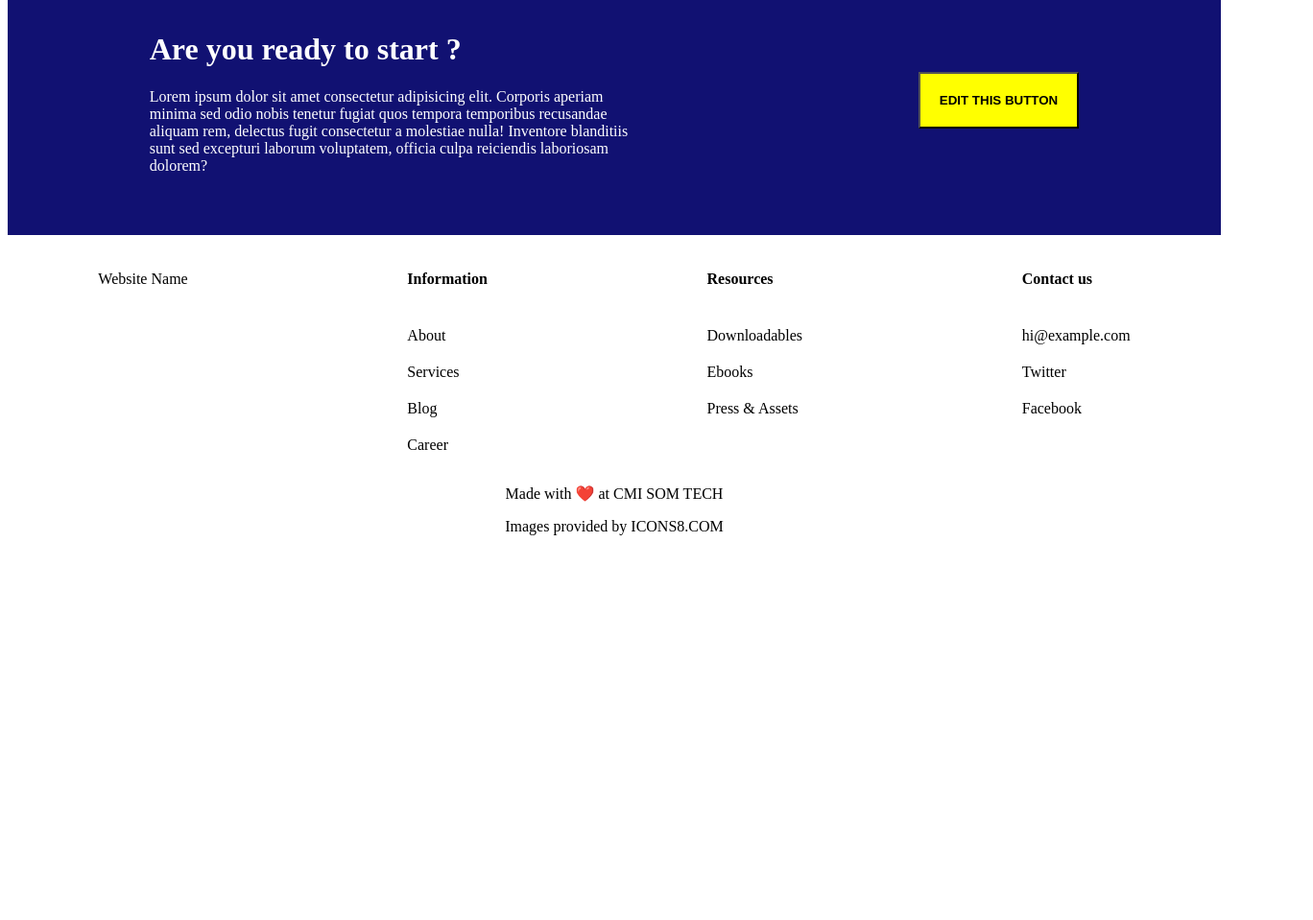
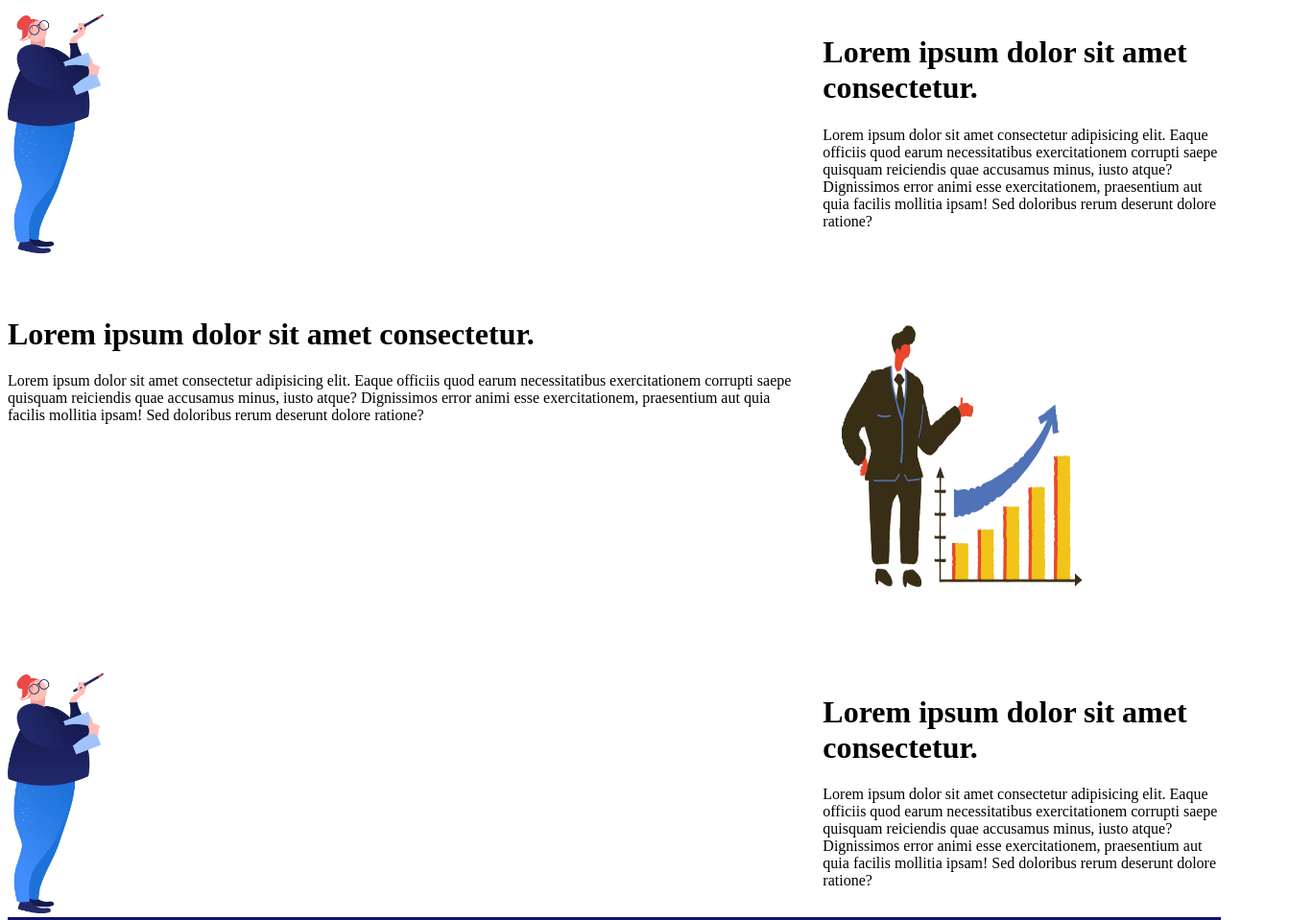
Before and after one commit to cmi112/Web-design-1, a plain HTML site: page index.html in a window 1280 px wide. Shown: the part 1120-2079 px from the top of the page at 96% size, 1368 px wide, since content can reach past the window. Before the commit the page ends 1748 px from the top, so only its background shows below. Drawn offline with Linux system fonts and the light colour scheme.

Commit message:
added images

```diff
--- a/index.html
+++ b/index.html
@@ -51,6 +51,43 @@
       <p>Lorem ipsum dolor sit amet consectetur adipisicing elit. Odit, asperiores sapiente nulla perferendis magnam nostrum deserunt ratione natus totam dolor dolore perspiciatis eveniet accusantium voluptatum in omnis beatae harum corporis esse possimus! Exercitationem illum quasi deserunt sint delectus cumque tenetur illo molestiae eaque. In quidem assumenda doloribus quam ipsum nulla aliquid. Tempora officia quibusdam ducimus tempore veritatis! In, fugit quas?</p>
     </div>
   </section>
+
+  <!-- Middle containers -->
+  <div class="middle-container">
+    <div class="sub-container">
+      <div>
+     <img src="./img/clip-629.png" alt="" width="100px">
+      </div>
+      <div>
+        <h1>Lorem ipsum dolor sit amet consectetur.</h1>
+        <p>Lorem ipsum dolor sit amet consectetur adipisicing elit. Eaque officiis quod earum necessitatibus exercitationem corrupti saepe quisquam reiciendis quae accusamus minus, iusto atque? Dignissimos error animi esse exercitationem, praesentium aut quia facilis mollitia ipsam! Sed doloribus rerum deserunt dolore ratione?</p>
+      </div>
+
+    </div>
+    <div class="sub-container">
+      <div>
+        <h1>Lorem ipsum dolor sit amet consectetur.</h1>
+        <p>Lorem ipsum dolor sit amet consectetur adipisicing elit. Eaque officiis quod earum necessitatibus exercitationem corrupti saepe quisquam reiciendis quae accusamus minus, iusto atque? Dignissimos error animi esse exercitationem, praesentium aut quia facilis mollitia ipsam! Sed doloribus rerum deserunt dolore ratione?</p>
+      </div>
+      <div>
+        <img src="./img/bermuda-businessman-and-project-success-graph-1.png" alt="" width="300px" height="350px">
+      </div>
+
+    </div>
+    <div class="sub-container">
+      <div>
+        <img src="./img/clip-629.png" alt="" width="100px">
+      </div>
+      <div>
+        <h1>Lorem ipsum dolor sit amet consectetur.</h1>
+        <p>Lorem ipsum dolor sit amet consectetur adipisicing elit. Eaque officiis quod earum necessitatibus exercitationem corrupti saepe quisquam reiciendis quae accusamus minus, iusto atque? Dignissimos error animi esse exercitationem, praesentium aut quia facilis mollitia ipsam! Sed doloribus rerum deserunt dolore ratione?</p>
+      </div>
+
+    </div>
+
+
+
+  </div>
   <div class="call-action">
     <div class="text-div">
       <h1>Are you ready to start ?</h1>
--- a/styles/styles.css
+++ b/styles/styles.css
@@ -44,6 +44,7 @@ main {
   justify-content: space-between;
   background-color: rgb(17, 17, 114);
   color: white;
+  padding: 40px;
 
 }
 .cards {
@@ -81,6 +82,17 @@ section img{
 }
 .text-div {
   width: 40%;
+}
+.middle-container{
+  margin-top: 100px;
+  display: flex;
+  flex-direction: column;
+  gap: 40px;
+}
+.sub-container {
+  display: grid;
+  grid-template-columns: 2fr 1fr;
+  gap: 20px;
 }
 footer {
   margin-bottom: 70px;
```
Also changed, not shown: img/bermuda-businessman-and-project-success-graph-1.png (added), img/clip-629.png (added), img/fogg-903.png (added).
